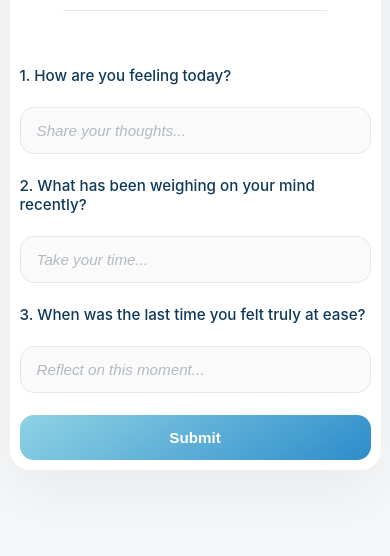
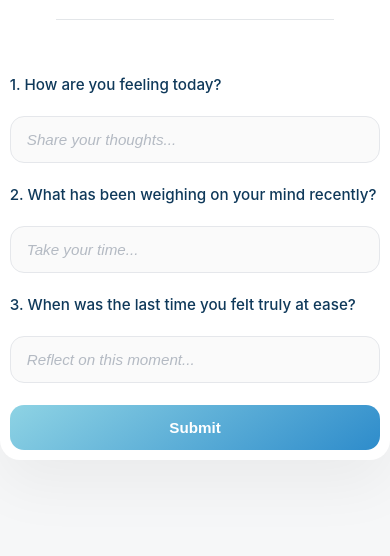
Before and after one commit to mha55ann/forms-template, a plain HTML site: page index.html in a window 390 px wide. Shown: the part 288-844 px from the top of the page. Drawn offline with Linux system fonts and the light colour scheme.

Commit message:
Refactor CSS styles for body and container

```diff
--- a/style.css
+++ b/style.css
@@ -111,7 +111,7 @@ input::placeholder {
   .container {
     padding: 10px 10px;   /* waaay more breathable on mobile */
     border-radius: 20px;
-    max-width: 95%;
+    min-width: 95%;
   }
 
   .icon {
```
